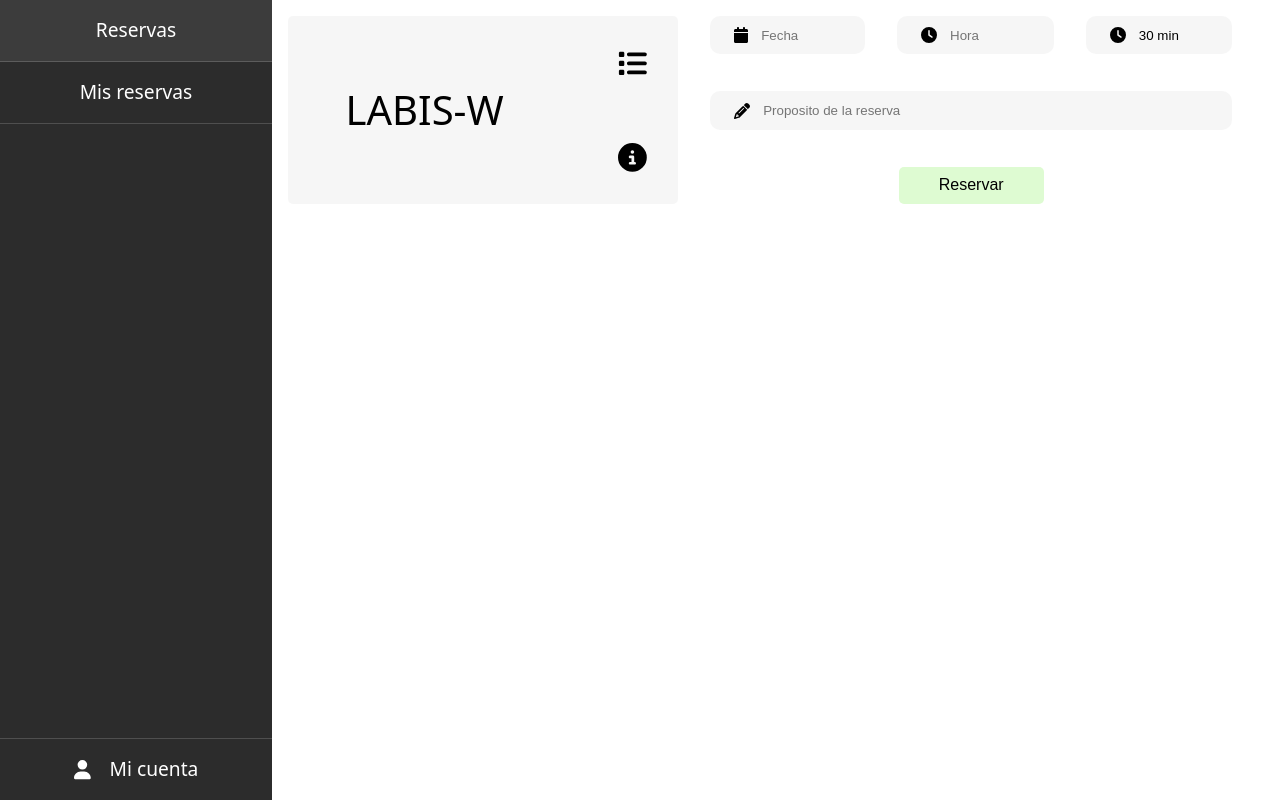
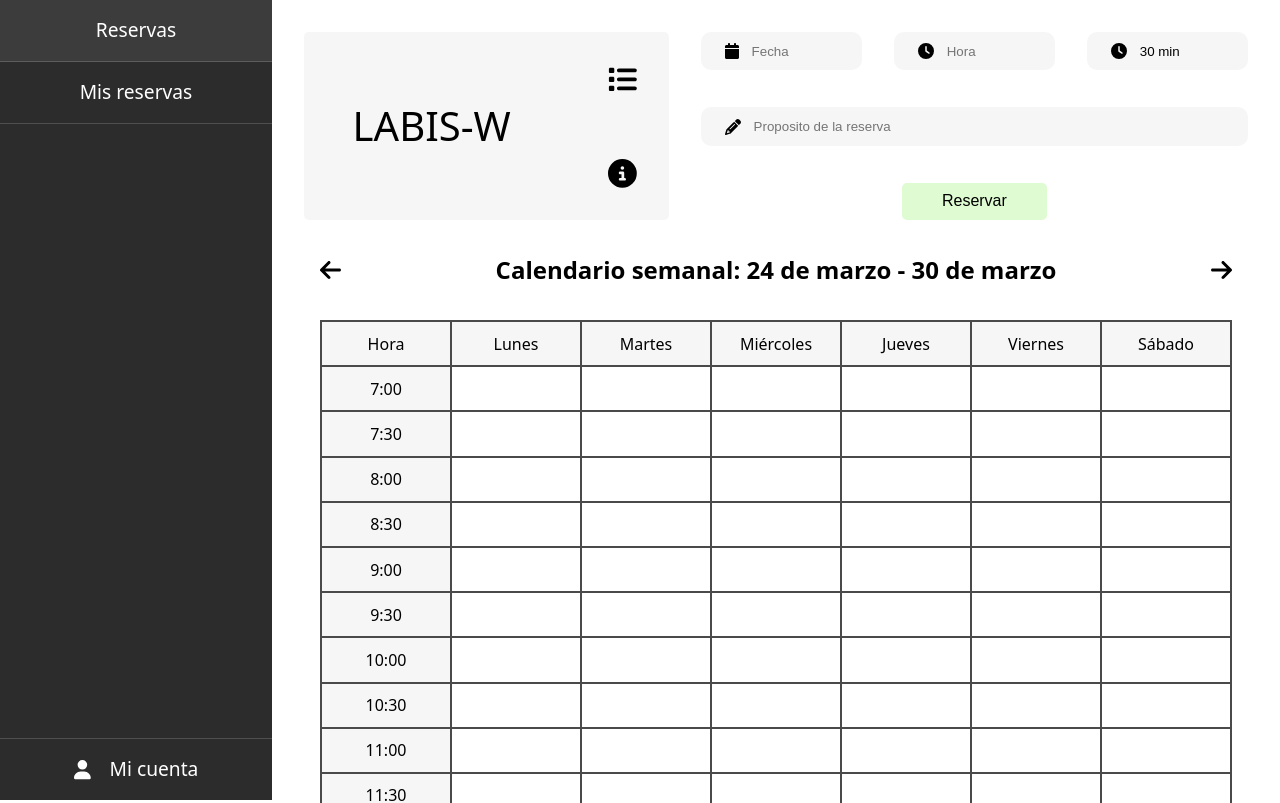
Before and after one commit to MimiRandomS/CVDS_Lab04_Frontend, a React (Vite) app: page /reservations in a window 1280 px wide. Shown: the top 803 px of the page. Built offline with nearby package versions, Linux system fonts and the light colour scheme.

Commit message:
Implemente el calendario donde se ven las reservas realizadas

```diff
--- a/src/components/Reservations/Reservations.module.css
+++ b/src/components/Reservations/Reservations.module.css
@@ -3,12 +3,13 @@
   height: 100%;
   width: 100%;
   color: #000;
+  padding: 2rem;
 }
 
 .info {
-  padding: 1rem;
   display: flex;
   justify-content: space-between;
+  gap: 2rem;
 }
 
 .labs__container {
@@ -48,7 +49,6 @@
   flex-direction: column;
   justify-content: space-between;
   align-items: center;
-  padding: 0rem 2rem;
 }
 
 .data__selector {
--- a/src/components/Reservations/Reservations.tsx
+++ b/src/components/Reservations/Reservations.tsx
@@ -9,6 +9,7 @@ import DateSelector from "./DateSelector/DateSelector";
 import TimeSelector from "./TimeSelector/TimeSelector";
 import DurationSelector from "./DurationSelector/DurationSelector";
 import Button from "../Button/Button";
+import WeeklyCalendar from "./WeeklyCalendar/WeeklyCalendar";
 
 function Reservations() {
   const labs = ["LABIS-W", "LABIS-X", "LABIS-Y"];
@@ -46,6 +47,7 @@ function Reservations() {
           <Button className={styles.data__btn} text="Reservar"></Button>
         </div>
       </div>
+      <WeeklyCalendar />
     </div>
   );
 }
--- /dev/null
+++ b/src/components/Reservations/WeeklyCalendar/WeeklyCalendar.module.css
@@ -0,0 +1,49 @@
+.container {
+  padding: 0rem 1rem;
+}
+
+.header {
+  display: flex;
+  width: 100%;
+  justify-content: space-between;
+  margin: 2rem 0rem;
+}
+
+.header__btn {
+  background: none;
+  border: none;
+  cursor: pointer;
+  transition: all 0.3s ease-in-out;
+}
+
+.header__btn:hover {
+  transform: scale(1.2);
+}
+
+.header__icon {
+  font-size: 1.5rem;
+}
+
+.calendar {
+  display: grid;
+  grid-template-columns: repeat(7, 1fr);
+  border: 0.2px solid #4a4a4a;
+  text-align: center;
+  width: 100%;
+}
+
+.calendar__header {
+  background-color: rgba(232, 232, 232, 0.41);
+  padding: 0.6rem;
+  border: 0.2px solid #4a4a4a;
+}
+
+.calendar__hour {
+  background-color: rgba(232, 232, 232, 0.41);
+  padding: 0.6rem;
+  border: 0.2px solid #4a4a4a;
+}
+
+.calendar__cell {
+  border: 0.2px solid #4a4a4a;
+}
--- /dev/null
+++ b/src/components/Reservations/WeeklyCalendar/WeeklyCalendar.tsx
@@ -0,0 +1,78 @@
+import { useState } from "react";
+import { FontAwesomeIcon } from "@fortawesome/react-fontawesome";
+import styles from "./WeeklyCalendar.module.css";
+
+const days = ["Lunes", "Martes", "Miércoles", "Jueves", "Viernes", "Sábado"];
+const hours = Array.from({ length: 24 }, (_, i) => {
+  const hour = Math.floor(i / 2) + 7;
+  const minutes = i % 2 === 0 ? "00" : "30";
+  return `${hour}:${minutes}`;
+});
+
+const getWeekRange = (weekOffset: number) => {
+  const currentDate = new Date();
+  const currentDay = currentDate.getDay();
+
+  const mondayCurrentWeek = new Date();
+  mondayCurrentWeek.setDate(
+    currentDate.getDate() - (currentDay === 0 ? 6 : currentDay - 1)
+  );
+
+  const monday = new Date();
+  monday.setDate(mondayCurrentWeek.getDate() + weekOffset * 7);
+
+  const sunday = new Date(monday);
+  sunday.setDate(monday.getDate() + 6);
+
+  const formatDate = (date: Date) =>
+    `${date.getDate()} de ${date.toLocaleString("es-ES", { month: "long" })}`;
+
+  return `${formatDate(monday)} - ${formatDate(sunday)}`;
+};
+
+function WeeklyCalendar() {
+  const [weekOffset, setWeekOffset] = useState(0);
+
+  return (
+    <div className={styles.container}>
+      <div className={styles.header}>
+        <button
+          className={styles.header__btn}
+          onClick={() => setWeekOffset((prev) => prev - 1)}
+        >
+          <FontAwesomeIcon icon="arrow-left" className={styles.header__icon} />
+        </button>
+        <h2>Calendario semanal: {getWeekRange(weekOffset)}</h2>
+        <button
+          className={styles.header__btn}
+          onClick={() => setWeekOffset((prev) => prev + 1)}
+        >
+          <FontAwesomeIcon icon="arrow-right" className={styles.header__icon} />
+        </button>
+      </div>
+      <div className={styles.calendar}>
+        <div className={styles.calendar__header}>Hora</div>
+        {days.map((day) => (
+          <div key={day} className={styles.calendar__header}>
+            {day}
+          </div>
+        ))}
+        {hours.map((hour) => (
+          <>
+            <div key={hour} className={styles.calendar__hour}>
+              {hour}
+            </div>
+            {days.map((day) => (
+              <div
+                key={`${day}-${hour}`}
+                className={styles.calendar__cell}
+              ></div>
+            ))}
+          </>
+        ))}
+      </div>
+    </div>
+  );
+}
+
+export default WeeklyCalendar;
--- a/src/layouts/MainLayout/MainLayout.module.css
+++ b/src/layouts/MainLayout/MainLayout.module.css
@@ -1,13 +1,15 @@
 .layout {
   display: flex;
-  height: 100vh;
 }
 
 .sidebar {
   width: 30%;
+  height: 100%;
   max-width: 17rem;
+  position: fixed;
 }
 
 .main {
   flex: 1;
+  margin-left: min(30%, 17rem);
 }
--- a/src/utils/icons.ts
+++ b/src/utils/icons.ts
@@ -6,6 +6,17 @@ import {
   faCalendar,
   faClock,
   faPencil,
+  faArrowRight,
+  faArrowLeft,
 } from "@fortawesome/free-solid-svg-icons";
 
-library.add(faUser, faList, faCircleInfo, faCalendar, faClock, faPencil);
+library.add(
+  faUser,
+  faList,
+  faCircleInfo,
+  faCalendar,
+  faClock,
+  faPencil,
+  faArrowRight,
+  faArrowLeft
+);
```
